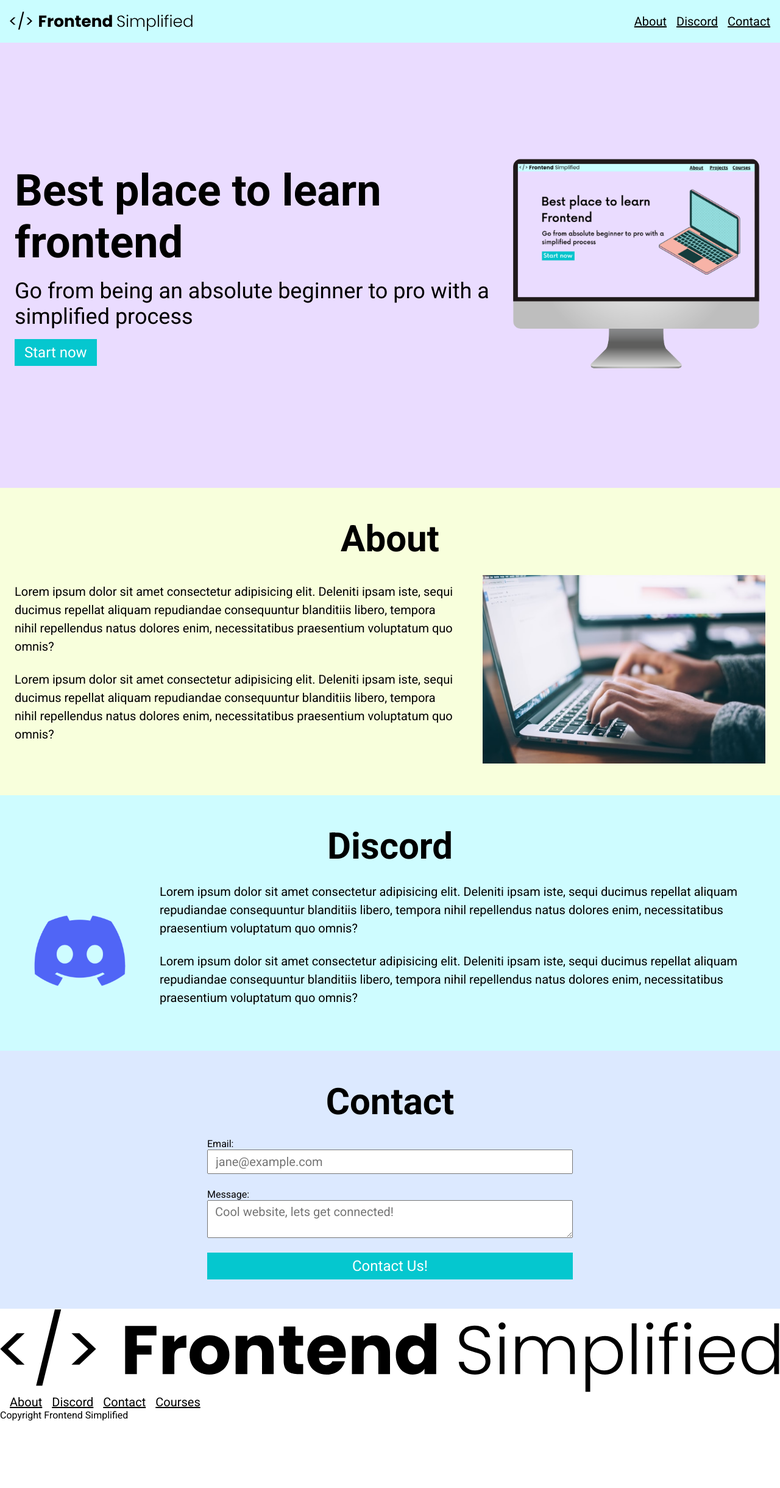
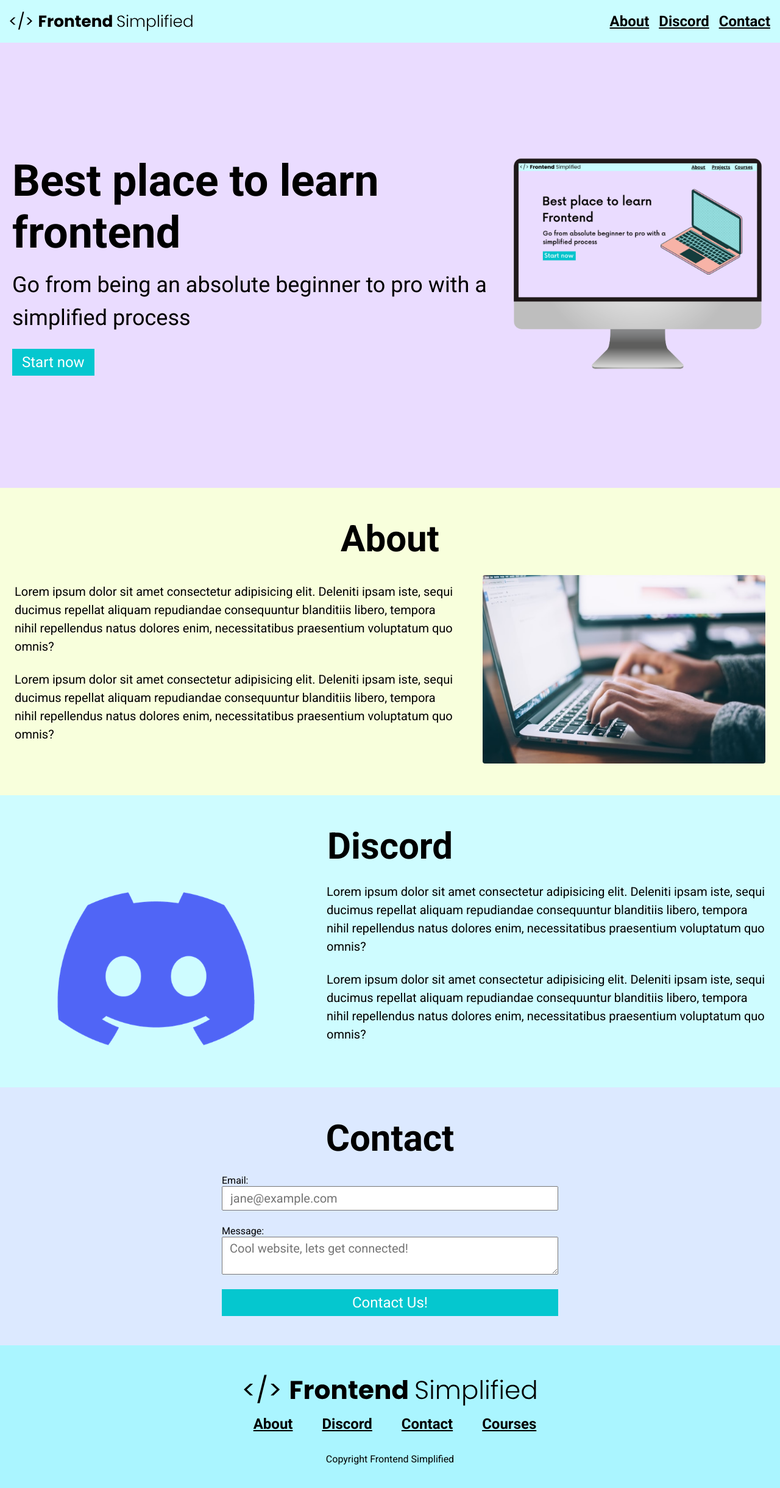
Before and after one commit to melodybarfield/My-First-Project, a plain HTML site: page index.html in a window 1280 px wide. Shown: the whole page at 61% size. Before the commit the page ends 2330 px from the top, so only its background shows below. Drawn offline with Linux system fonts and the light colour scheme.

Commit message:
adding responsiveness

```diff
--- a/index.html
+++ b/index.html
@@ -6,10 +6,11 @@
     <title>Document</title>
     <link rel="stylesheet" href="./style.css" />
   </head>
+
   <body>
     <section>
       <nav>
-        <img src="./HTML Practise Assets/FES.svg" class="logo"alt="FES Logo" />
+        <img src="./HTML Practise Assets/FES.svg" class="logo" alt="FES Logo" />
         <ul>
           <li>
             <a href="#about">About </a>
@@ -24,82 +25,105 @@
       </nav>
       <header>
         <div class="row">
-        <div>
+          <div class="home__description">
             <h1>Best place to learn frontend</h1>
             <p class="subheader">
-            Go from being an absolute beginner to pro with a simplified process
+              Go from being an absolute beginner to pro with a simplified
+              process
             </p>
-          <button>Start now</button>
+            <button class="home__description--button">Start now</button>
           </div>
-          <figure>
+          <figure class="home__img--wrapper">
             <img
               src="./HTML Practise Assets/laptop.png"
+              class="home__img"
               alt="Home page Image"
             />
           </figure>
         </div>
       </header>
     </section>
+
     <main>
       <section id="about">
         <h2>About</h2>
+        <div class="row">
           <div class="section__description">
             <div class="section__description--wrapper">
               <p class="section__description--para">
-              Lorem ipsum dolor sit amet consectetur adipisicing elit. Deleniti
-              ipsam iste, sequi ducimus repellat aliquam repudiandae consequuntur
-              blanditiis libero, tempora nihil repellendus natus dolores enim,
-              necessitatibus praesentium voluptatum quo omnis?
+                Lorem ipsum dolor sit amet consectetur adipisicing elit.
+                Deleniti ipsam iste, sequi ducimus repellat aliquam repudiandae
+                consequuntur blanditiis libero, tempora nihil repellendus natus
+                dolores enim, necessitatibus praesentium voluptatum quo omnis?
               </p>
               <p class="section__description--para">
-            Lorem ipsum dolor sit amet consectetur adipisicing elit. Deleniti
-            ipsam iste, sequi ducimus repellat aliquam repudiandae consequuntur
-            blanditiis libero, tempora nihil repellendus natus dolores enim,
-            necessitatibus praesentium voluptatum quo omnis?
+                Lorem ipsum dolor sit amet consectetur adipisicing elit.
+                Deleniti ipsam iste, sequi ducimus repellat aliquam repudiandae
+                consequuntur blanditiis libero, tempora nihil repellendus natus
+                dolores enim, necessitatibus praesentium voluptatum quo omnis?
               </p>
             </div>
             <figure class="about__img--wrapper">
               <img src="./HTML Practise Assets/about.jpg" alt="About Image" />
             </figure>
           </div>
+        </div>
       </section>
 
       <section id="discord">
         <h2>Discord</h2>
+        <div class="row">
           <div class="section__description">
             <figure class="about__img--wrapper">
-             <img src="./HTML Practise Assets/discord.png" alt="Discord Image" />
+              <img
+                src="./HTML Practise Assets/discord.png"
+                alt="Discord Image"
+              />
             </figure>
-            <div>
+            <div class="section__description--wrapper">
               <p class="section__description--para">
-              Lorem ipsum dolor sit amet consectetur adipisicing elit. Deleniti ipsam iste, sequi ducimus repellat aliquam repudiandae consequuntur blanditiis libero, tempora nihil repellendus natus dolores enim, necessitatibus praesentium voluptatum quo omnis?
+                Lorem ipsum dolor sit amet consectetur adipisicing elit.
+                Deleniti ipsam iste, sequi ducimus repellat aliquam repudiandae
+                consequuntur blanditiis libero, tempora nihil repellendus natus
+                dolores enim, necessitatibus praesentium voluptatum quo omnis?
               </p>
               <p class="section__description--para">
-              Lorem ipsum dolor sit amet consectetur adipisicing elit. Deleniti ipsam iste, sequi ducimus repellat aliquam repudiandae consequuntur blanditiis libero, tempora nihil repellendus natus dolores enim, necessitatibus praesentium voluptatum quo omnis?
+                Lorem ipsum dolor sit amet consectetur adipisicing elit.
+                Deleniti ipsam iste, sequi ducimus repellat aliquam repudiandae
+                consequuntur blanditiis libero, tempora nihil repellendus natus
+                dolores enim, necessitatibus praesentium voluptatum quo omnis?
               </p>
+            </div>
           </div>
         </div>
       </section>
 
       <section id="contact">
-        <div>
         <h2>Contact</h2>
         <form action="">
           <label for="email">Email:</label>
-            <input type="email" id="email" placeholder="jane@example.com">
+          <input type="email" id="email" placeholder="jane@example.com" />
           <label for="message">Message:</label>
-            <textarea id="message" placeholder="Cool website, lets get connected!"></textarea>
+          <textarea
+            id="message"
+            placeholder="Cool website, lets get connected!"
+          ></textarea>
           <button>Contact Us!</button>
         </form>
       </section>
     </main>
+
     <footer>
-      <img class="footer__logo"src="./HTML Practise Assets/FES.svg" alt="FES Logo" />
+      <img
+        class="footer__logo"
+        src="./HTML Practise Assets/FES.svg"
+        alt="FES Logo"
+      />
       <ul class="footer__links">
         <li><a class="footer__link" href="#about">About</a></li>
         <li><a class="footer__link" href="#discord">Discord</a></li>
         <li><a class="footer__link" href="#contact">Contact</a></li>
-        <li><a href="">Courses</a></li>
+        <li><a class="footer__link" href="">Courses</a></li>
       </ul>
       <p>Copyright Frontend Simplified</p>
     </footer>
--- a/style.css
+++ b/style.css
@@ -4,7 +4,11 @@
   padding: 0;
   margin: 0;
   box-sizing: border-box;
-  font-family: "Roboto", serif;
+  font-family: "Roboto", sans-serif;
+}
+
+html {
+  scroll-behavior: smooth;
 }
 
 nav {
@@ -18,8 +22,8 @@
 
 header {
   background-color: #eadcff;
-  height: calc(100vh - 70px);
-  padding: 24px;
+  min-height: calc(100vh - 70px);
+  padding: 20px;
   display: flex;
   align-items: center;
   justify-content: center;
@@ -29,9 +33,9 @@
   font-size: 72px;
 }
 
-.subheader {
-  font-size: 36px;
-  margin: 16px 0; 24px 0;
+img {
+  width: 100%;
+  border-radius: 4px;
 }
 
 button {
@@ -43,18 +47,36 @@
   cursor: pointer;
 }
 
-a {
-  color: #000;
-  font-size: 20px;
-  font-weight: 700px;
+p {
+  line-height: 1.5;
 }
 
-.logo {
-  width: 300px;
+main section footer {
+  padding: 48px 0;
+}
+
+.row {
+  width: 100%;
+  max-width: 1300px;
+  margin: 0 auto;
+  display: flex;
+  align-items: center;
+  justify-content: center;
+}
+
+.subheader {
+  font-size: 36px;
+  margin: 16px 0 24px 0;
 }
 
 ul {
   display: flex;
+}
+
+a {
+  color: #000;
+  font-size: 24px;
+  font-weight: 700;
 }
 
 li {
@@ -62,20 +84,34 @@
   padding-left: 16px;
 }
 
-.row {
-  width: 100%;
-  max-width: 1300px;
+.logo {
+  width: 300px;
+}
+
+/*.home__description,
+.home__img--wrapper {
+  width: 50%;
+}
+
+.home__img--wrapper {
   display: flex;
-  align-items: center;
   justify-content: center;
 }
 
-#about, #discord, #contact  {
+.home__img {
+  width: 80%;
+}
+*/
+
+#about,
+#discord,
+#contact,
+footer {
   padding: 48px 0;
 }
 
 /*
-ABOUT SECTION
+ABOUT
 */
 
 #about {
@@ -106,10 +142,10 @@
   width: 60%;
 }
 
-.about__img--wrapper, .section__description--wrapper {
+.about__img--wrapper,
+.section__description--wrapper {
   padding: 0 24px;
 }
-
 
 .section__description--para {
   font-size: 20px;
@@ -118,7 +154,7 @@
 }
 
 /*
-DISCORD SECTION
+DISCORD
 */
 
 #discord {
@@ -126,7 +162,7 @@
 }
 
 /*
-CONTACT SECTION
+CONTACT
 */
 
 #contact {
@@ -139,10 +175,100 @@
   display: flex;
   flex-direction: column;
   margin: 0 auto;
+  padding: 0 24px;
 }
 
-input, textarea {
+input,
+textarea {
   margin-bottom: 24px;
   font-size: 20px;
   padding: 6px 12px;
 }
+
+/*
+FOOTER
+*/
+
+footer {
+  background-color: #aaf5ff;
+  display: flex;
+  flex-direction: column;
+  align-items: center;
+}
+.footer__logo {
+  max-width: 480px;
+  margin-bottom: 16px;
+}
+
+.footer__links {
+  margin-bottom: 32px;
+}
+
+.footer__link {
+  padding: 0 16px;
+}
+
+/* SMALL PHONES, TABLETS, LARGE SMARTPHONES */
+@media (max-width: 728px) {
+  .row {
+    flex-direction: column;
+  }
+
+  .home__description {
+    margin-bottom: 24px;
+    display: flex;
+    flex-direction: column;
+    align-items: center;
+  }
+
+  .home__description--button {
+    max-width: 24px;
+  }
+
+  h1 {
+    text-align: center;
+    font-size: 60px;
+  }
+
+  .subheader {
+    text-align: center;
+    font-size: 28px;
+  }
+
+  ul {
+    display: none;
+  }
+
+  .section__description {
+    flex-direction: column;
+  }
+
+  .section__description--wrapper {
+    width: 100%;
+  }
+
+  .about__img--wrapper {
+    width: 100%;
+  }
+
+  #discord .section__description {
+    flex-direction: column-reverse;
+  }
+
+  footer {
+    padding: 48px 24px;
+  }
+
+  .footer__logo {
+    max-width: 360px;
+  }
+
+  .footer__link {
+    padding: 0 8px;
+    font-size: 18px;
+  }
+
+  .footer__links {
+    margin-bottom: 24px;
+  }
+}
```
Lines whose indentation alone changed are shown as unchanged.
